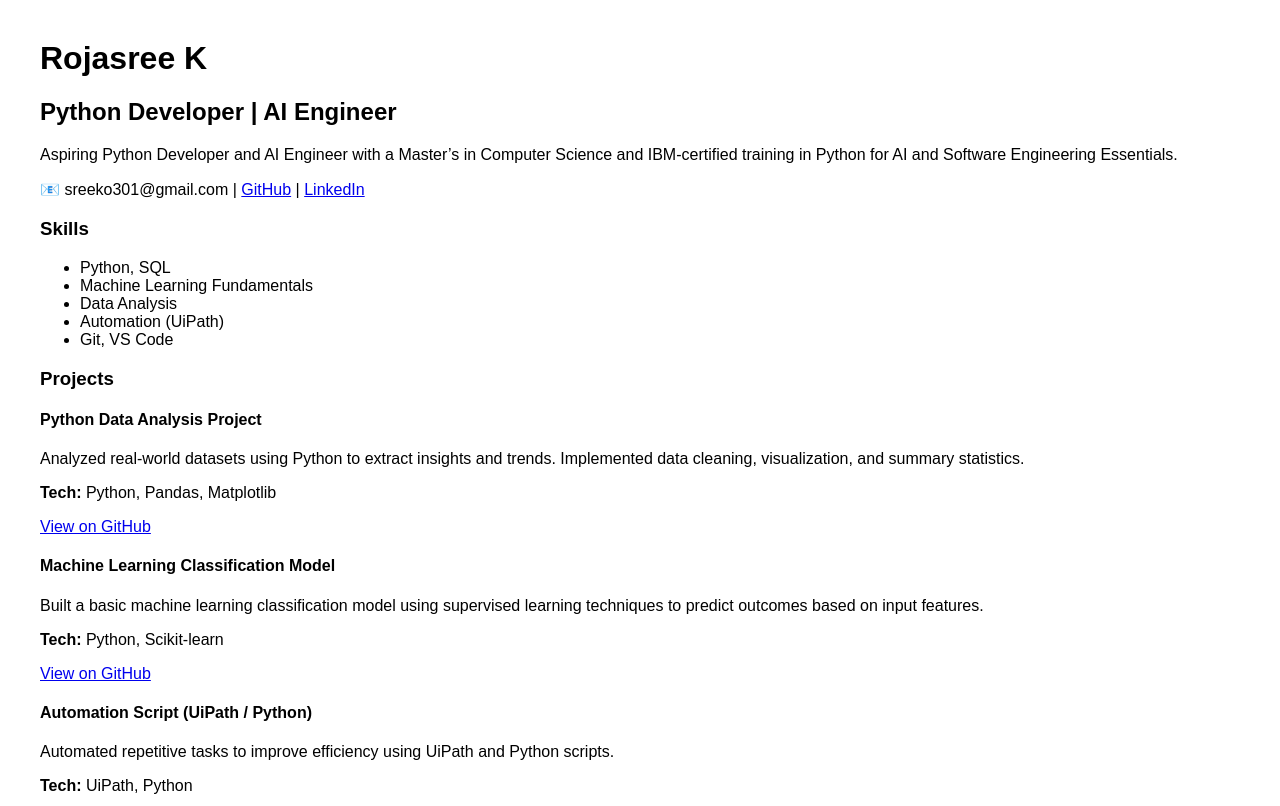
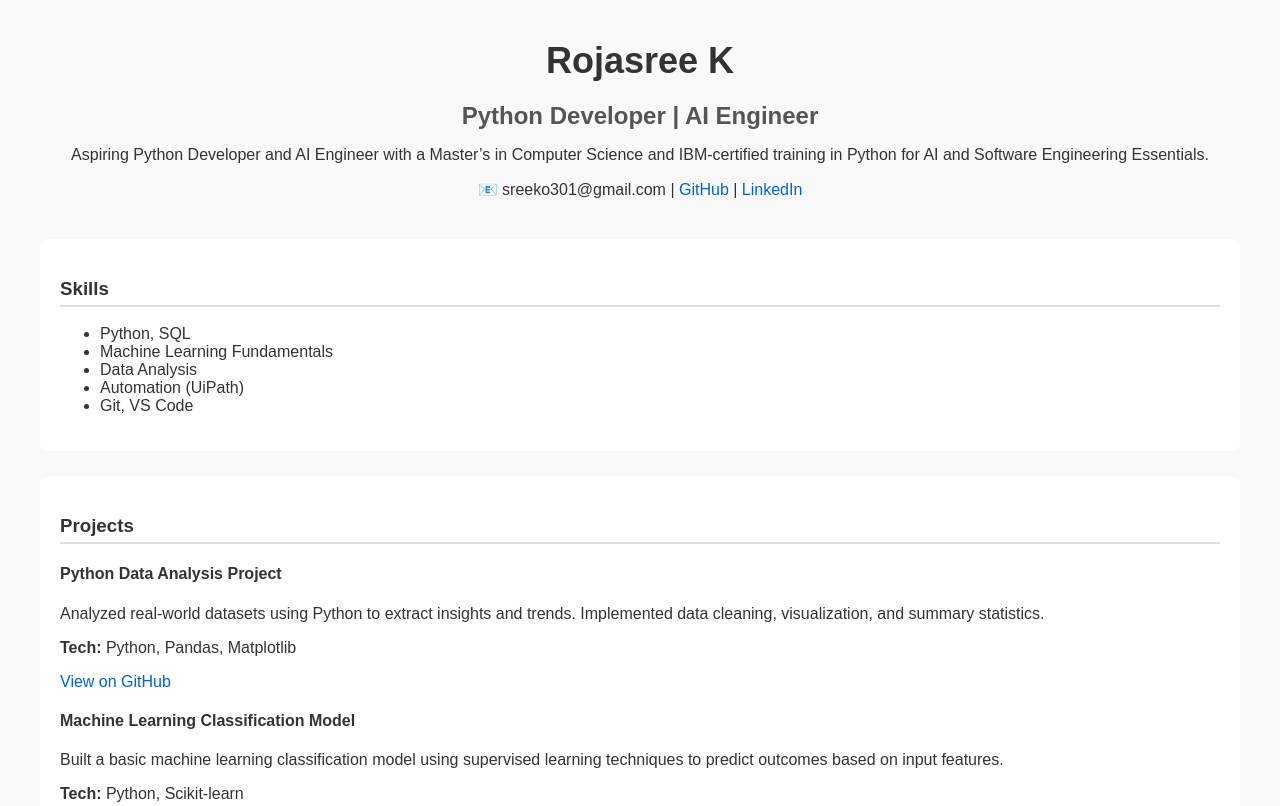
Before and after one commit to SreeK3/SreeK3.github.io, a plain HTML site: page index.html in a window 1280 px wide. Shown: the top 806 px of the page. Drawn offline with Linux system fonts and the light colour scheme.

Commit message:
style.css

```diff
--- a/style.css
+++ b/style.css
@@ -1,4 +1,51 @@
 body {
-  font-family: Arial;
+  font-family: Arial, sans-serif;
   margin: 40px;
+  background-color: #f9f9f9;
+  color: #333;
 }
+
+header {
+  text-align: center;
+  margin-bottom: 40px;
+}
+
+h1 {
+  font-size: 36px;
+  margin-bottom: 5px;
+}
+
+h2 {
+  color: #555;
+  margin-bottom: 15px;
+}
+
+section {
+  background: #ffffff;
+  padding: 20px;
+  margin-bottom: 25px;
+  border-radius: 8px;
+}
+
+h3 {
+  border-bottom: 2px solid #ddd;
+  padding-bottom: 5px;
+}
+
+.project {
+  margin-bottom: 20px;
+}
+
+a {
+  color: #0066cc;
+  text-decoration: none;
+}
+
+a:hover {
+  text-decoration: underline;
+}
+
+footer {
+  text-align: center;
+  color: #777;
+}
```
